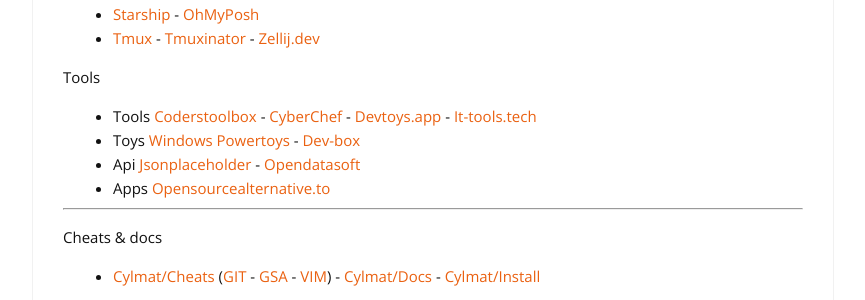
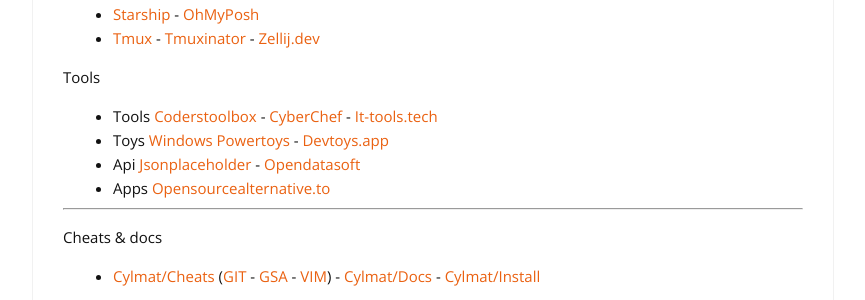
Before and after one commit to cylmat/cylmat.github.io, a Jekyll site: the page built from _pages/USEFUL.md, in a window 1280 px wide and 900 px high, scrolled down 2374 px. Shown: the part 414-714 px from the top of the window, without its empty margins (207-1072 px from the left). Built offline with Jekyll 4.4.1, drawn with Linux system fonts in a browser that asks for light colours; nearby versions of some CDN libraries.

Commit message:
Update USEFUL.md

```diff
--- a/_pages/USEFUL.md
+++ b/_pages/USEFUL.md
@@ -117,8 +117,8 @@
 * [Tmux](https://doc.ubuntu-fr.org/tmux) - [Tmuxinator](https://github.com/tmuxinator/tmuxinator) - [Zellij.dev](https://zellij.dev)
 
 Tools
-* Tools [Coderstoolbox](https://coderstoolbox.online) - [CyberChef](https://gchq.github.io/CyberChef) - [Devtoys.app](https://devtoys.app) - [It-tools.tech](https://it-tools.tech)
-* Toys [Windows Powertoys](https://learn.microsoft.com/en-us/windows/powertoys) - [Dev-box](https://www.dev-box.app)
+* Tools [Coderstoolbox](https://coderstoolbox.online) - [CyberChef](https://gchq.github.io/CyberChef) - [It-tools.tech](https://it-tools.tech)
+* Toys [Windows Powertoys](https://learn.microsoft.com/en-us/windows/powertoys) - [Devtoys.app](https://devtoys.app)
 - Api [Jsonplaceholder](https://jsonplaceholder.typicode.com/users) - [Opendatasoft](https://data.opendatasoft.com/api/explore/v2.1/console)
 - Apps [Opensourcealternative.to](https://www.opensourcealternative.to)
 
```
